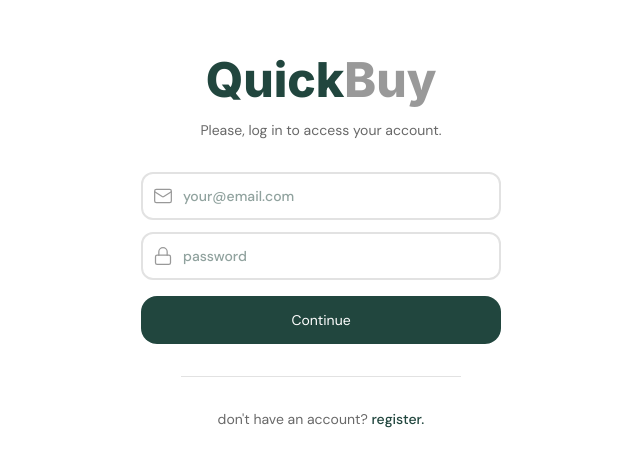
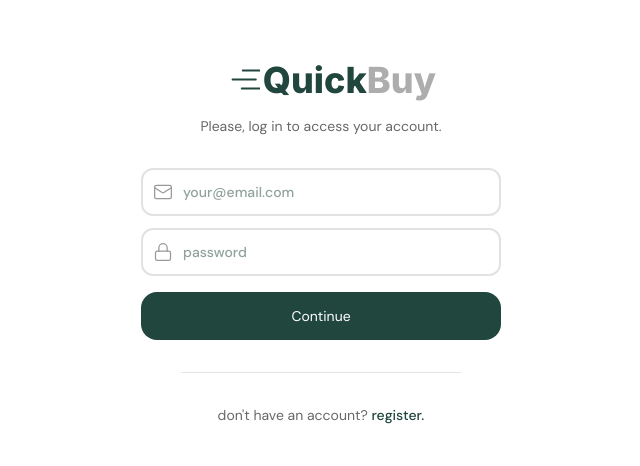
Before and after one commit to jakevin99/quickbuy_BSCS3, a SvelteKit app: page /login in a window 1280 px wide. Shown: the part 166-632 px from the top of the page, without its empty margins (319-959 px from the left). Built offline with nearby package versions, Linux system fonts and the light colour scheme.

Commit message:
Initialize commit

```diff
--- a/src/routes/login/+page.svelte
+++ b/src/routes/login/+page.svelte
@@ -58,7 +58,14 @@
   {/if}
   <!-- logo -->
   <div class="flex flex-col items-center space-y-4 mb-8 mt-12">
-    <h1 class="text-[#21463E] font-extrabold text-5xl">Quick<span class="text-[#999999]">Buy</span></h1>
+    <h1 class="text-[#21463E] font-extrabold text-4xl flex items-center">
+      <svg class="hamburger-icon mr-1" width="60" height="27" viewBox="-21 0 47 16" fill="none" xmlns="http://www.w3.org/2000/svg">
+        <line x1="9" y1="1" x2="31" y2="1" stroke="#21463E" stroke-width="1.5" stroke-linecap="round"/>
+        <line x1="-1" y1="8" x2="22" y2="8" stroke="#21463E" stroke-width="1.6" stroke-linecap="round"/>
+        <line x1="8" y1="15" x2="30" y2="15" stroke="#21463E" stroke-width="1.6" stroke-linecap="round"/>
+      </svg>
+      Quick<span class="text-[#ADADAD]">Buy</span>
+    </h1>
     <p class="text-[#686868] text-sm">Please, log in to access your account.</p>
   </div>
 
@@ -124,4 +131,12 @@
   input:not(:placeholder-shown) + .lock-icon {
     stroke: #21463E;
   }
+
+  .hamburger-icon {
+    position: relative;
+    font-size: 0.9em;
+    display: inline-block;
+    transform: scaleX(0.8);
+    margin-right: -0.1em;
+  }
 </style>
--- a/src/routes/register/customer/+page.svelte
+++ b/src/routes/register/customer/+page.svelte
@@ -63,21 +63,26 @@
 
 <main class="flex flex-col items-center justify-center h-screen relative">
   {#if errorMessage}
-    <p class="text-[#E16F64] bg-[#FFE2DD] text-sm text-center font-medium p-2 w-90 rounded-lg absolute top-6">
+    <p class="text-[#E16F64] bg-[#FFE2DD] text-sm text-center font-medium p-2 w-90 rounded-lg absolute top-6 z-50">
       {errorMessage}
     </p>
   {/if}
 
   {#if successMessage}
-    <p class="text-[#6C9B7D] bg-[#DBEDDB] text-sm text-center font-medium p-2 w-90 rounded-lg absolute top-6">
+    <p class="text-[#6C9B7D] bg-[#DBEDDB] text-sm text-center font-medium p-2 w-90 rounded-lg absolute top-6 z-50">
       {successMessage}
     </p>
   {/if}
 
   <!-- logo -->
   <div class="flex flex-col items-center space-y-4 mb-8 mt-12">
-    <h1 class="text-[#21463E] font-extrabold text-5xl">
-      Quick<span class="text-[#999999]">Buy</span>
+    <h1 class="text-[#21463E] font-extrabold text-4xl flex items-center">
+      <svg class="hamburger-icon mr-1" width="60" height="27" viewBox="-21 0 47 16" fill="none" xmlns="http://www.w3.org/2000/svg">
+        <line x1="9" y1="1" x2="31" y2="1" stroke="#21463E" stroke-width="1.5" stroke-linecap="round"/>
+        <line x1="-1" y1="8" x2="22" y2="8" stroke="#21463E" stroke-width="1.6" stroke-linecap="round"/>
+        <line x1="8" y1="15" x2="30" y2="15" stroke="#21463E" stroke-width="1.6" stroke-linecap="round"/>
+      </svg>
+      Quick<span class="text-[#ADADAD]">Buy</span>
     </h1>
     <p class="text-[#686868] text-sm">
       Please, select your role and sign up to continue.
@@ -189,4 +194,9 @@
   input:not(:placeholder-shown) + .lock-icon {
     stroke: #21463e;
   }
+
+  .hamburger-icon {
+    position: relative;
+    font-size: 0.9em;
+  }
 </style>
--- a/src/routes/register/seller/+page.svelte
+++ b/src/routes/register/seller/+page.svelte
@@ -71,21 +71,26 @@
 
 <main class="flex flex-col items-center justify-center h-screen relative">
   {#if errorMessage}
-    <p class="text-[#E16F64] bg-[#FFE2DD] text-sm text-center font-medium p-2 w-90 rounded-lg absolute top-6">
+    <p class="text-[#E16F64] bg-[#FFE2DD] text-sm text-center font-medium p-2 w-90 rounded-lg absolute top-6 z-50">
       {errorMessage}
     </p>
   {/if}
 
   {#if successMessage}
-    <p class="text-[#6C9B7D] bg-[#DBEDDB] text-sm text-center font-medium p-2 w-90 rounded-lg absolute top-6">
+    <p class="text-[#6C9B7D] bg-[#DBEDDB] text-sm text-center font-medium p-2 w-90 rounded-lg absolute top-6 z-50">
       {successMessage}
     </p>
   {/if}
 
   <!-- logo -->
   <div class="flex flex-col items-center space-y-4 mb-8 mt-12">
-    <h1 class="text-[#21463E] font-extrabold text-5xl">
-      Quick<span class="text-[#999999]">Buy</span>
+    <h1 class="text-[#21463E] font-extrabold text-4xl flex items-center">
+      <svg class="hamburger-icon mr-1" width="60" height="27" viewBox="-21 0 47 16" fill="none" xmlns="http://www.w3.org/2000/svg">
+        <line x1="9" y1="1" x2="31" y2="1" stroke="#21463E" stroke-width="1.5" stroke-linecap="round"/>
+        <line x1="-1" y1="8" x2="22" y2="8" stroke="#21463E" stroke-width="1.6" stroke-linecap="round"/>
+        <line x1="8" y1="15" x2="30" y2="15" stroke="#21463E" stroke-width="1.6" stroke-linecap="round"/>
+      </svg>
+      Quick<span class="text-[#ADADAD]">Buy</span>
     </h1>
     <p class="text-[#686868] text-sm">
       Please, select your role and sign up to continue.
@@ -118,7 +123,7 @@
         <path d="M4 12v8a2 2 0 0 0 2 2h12a2 2 0 0 0 2-2v-8" />
         <path d="M15 22v-4a2 2 0 0 0-2-2h-2a2 2 0 0 0-2 2v4" />
         <path d="M2 7h20" />
-        <path d="M22 7v3a2 2 0 0 1-2 2a2.7 2.7 0 0 1-1.59-.63.7.7 0 0 0-.82 0A2.7 2.7 0 0 1 16 12a2.7 2.7 0 0 1-1.59-.63.7.7 0 0 0-.82 0A2.7 2.7 0 0 1 12 12a2.7 2.7 0 0 1-1.59-.63.7.7 0 0 0-.82 0A2.7 2.7 0 0 1 8 12a2.7 2.7 0 0 1-1.59-.63.7.7 0 0 0-.82 0A2.7 2.7 0 0 1 4 12a2 2 0 0 1-2-2V7"/>
+        <path d="M22 7v3a2 2 0 0 1-2 2a2.7 2.7 0 0 1-1.59-.63.7.7 0 0 0-.82 0A2.7 2.7 0 0 1 16 12a2.7 2.7 0 0 1-1.59-.63.7.7 0 0 0-.82 0A2.7 2.7 0 0 1 12 12a2.7 2.7 0 0 1-1.59-.63.7.7 0 0 0-.82 0A2.7 2.7 0 0 1 8 12a2 2 0 0 1-2-2V7"/>
       </svg>
     </div>
 
@@ -209,4 +214,9 @@
   input:not(:placeholder-shown) + .lock-icon {
     stroke: #21463e;
   }
+
+  .hamburger-icon {
+    position: relative;
+    font-size: 0.9em;
+  }
 </style>
```
Also changed, not shown: package.json (+13 -0 lines), 1 other file (tests, documents, lock files or other folders).
